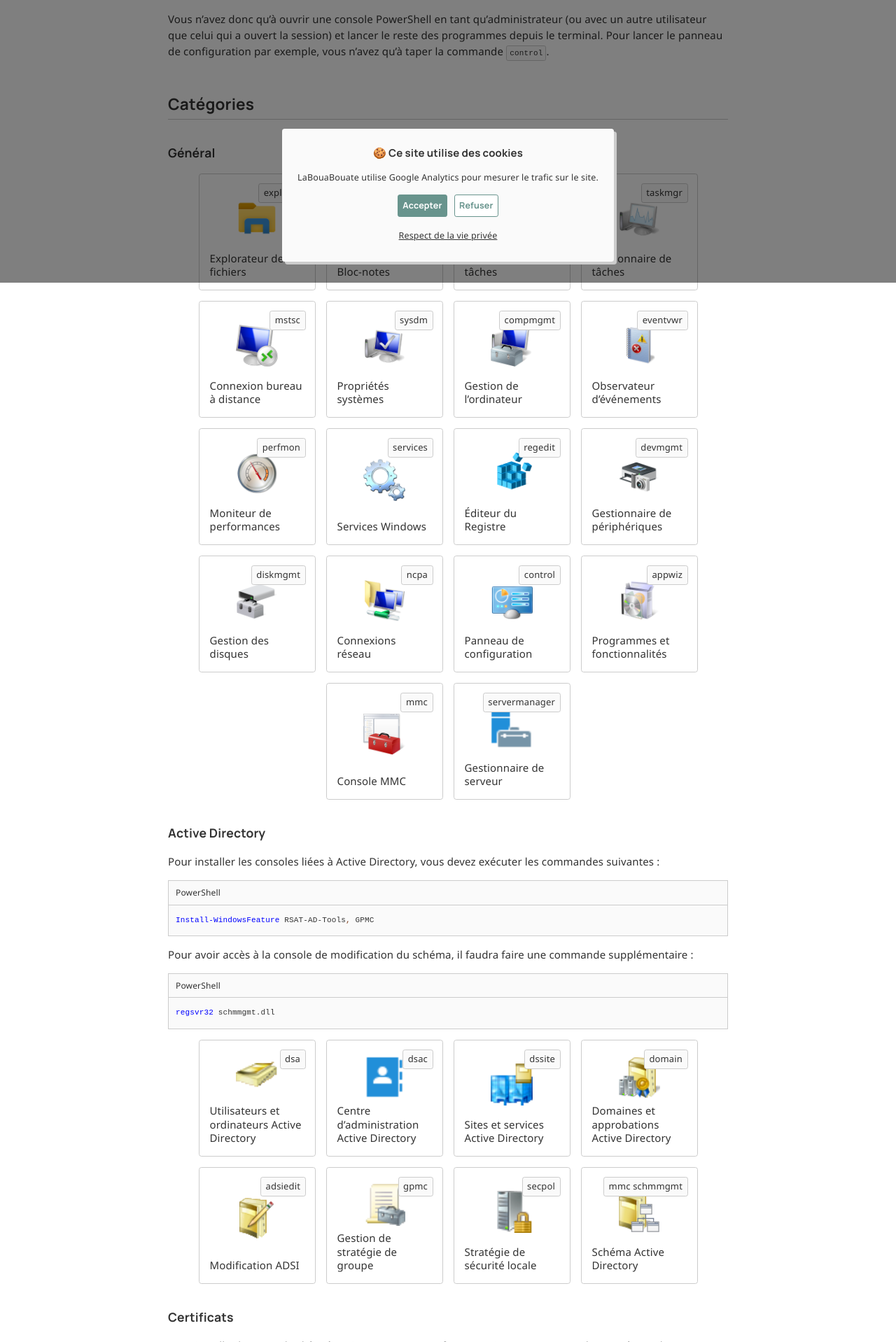
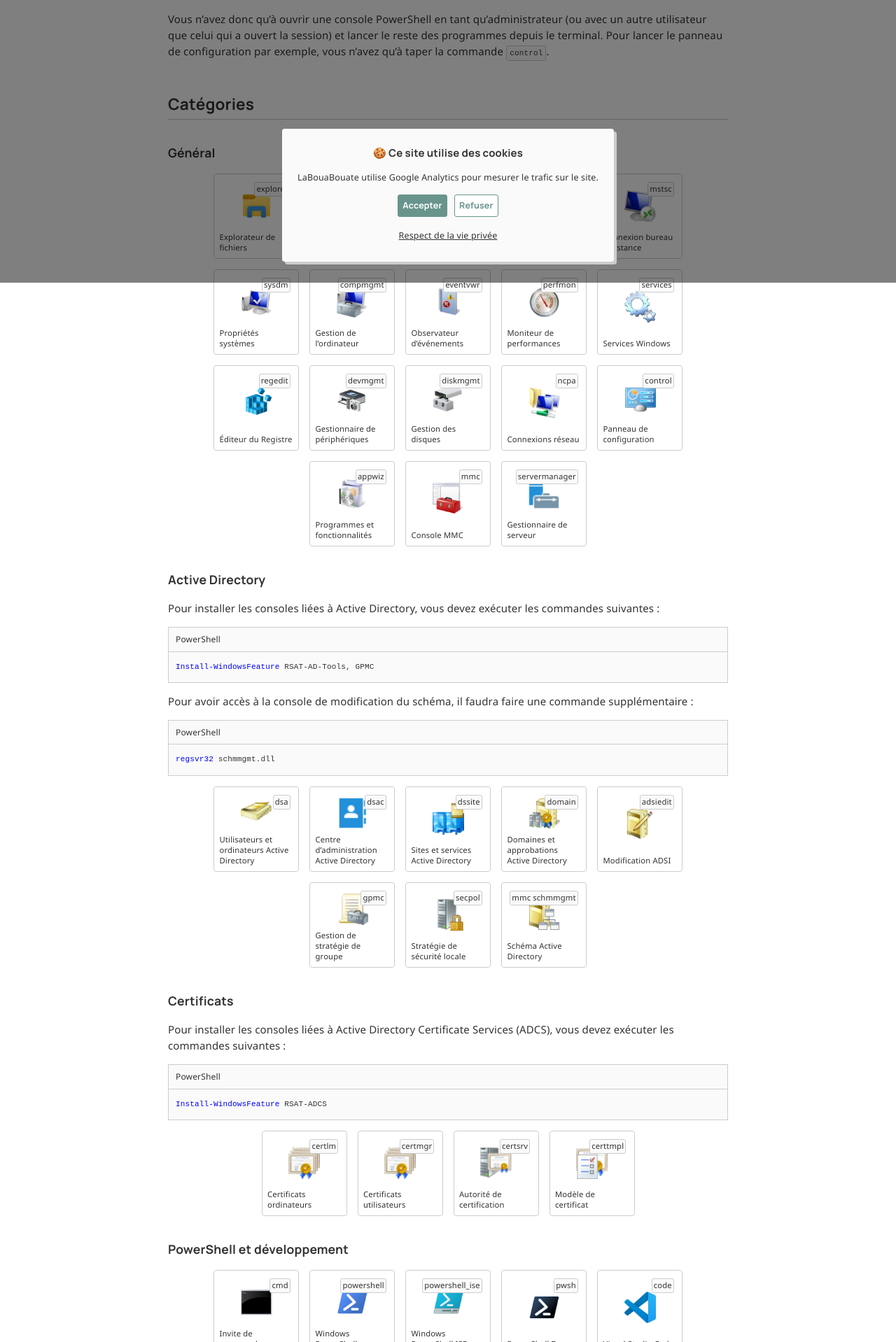
Before and after one commit to leobouard/leobouard.github.io, a Jekyll site: the page built from _posts/2026/2026-07-16-process-windows.md, in a window 1280 px wide. Shown: the part 496-2414 px from the top of the page at 70% size. Built offline with Jekyll 4.4.1, drawn with Linux system fonts in a browser that asks for light colours; nearby versions of some CDN libraries; some web fonts are replaced; comment, search, counter and statistics services are not loaded.

Commit message:
Refactor styles for windows-shortcut component
Reduced padding and width for better layout. Adjusted font sizes for improved readability.

```diff
--- a/_sass/windows-shortcut.scss
+++ b/_sass/windows-shortcut.scss
@@ -3,16 +3,16 @@ div.windows-shortcut {
     border-radius: var(--borderradius);
     aspect-ratio: 1;
     display: flex;
-    padding: 1em;
+    padding: 0.5em;
     align-content: center;
     justify-content: end;
-    width: 9em;
+    width: 7em;
     position: relative;
     flex-direction: column;
 }
 
 div.windows-shortcut img {
-  width: 4em;
+  width: 3em;
   margin: auto;
   aspect-ratio: 1;
   overflow: hidden;
@@ -21,6 +21,7 @@ div.windows-shortcut img {
 div.windows-shortcut p {
   line-height: 130%;
   margin: 0;
+  font-size: 0.75em;
 }
 
 div.windows-shortcut span {
@@ -30,6 +31,7 @@ div.windows-shortcut span {
   background: var(--lightaccent);
   border: 1px solid var(--mediumaccent);
   border-radius: var(--borderradius);
-  padding: 0.1em 0.5em;
-  font-size: small;
+  padding: 2px;
+  font-size: 0.75em;
+  line-height: 130%
 }
```
